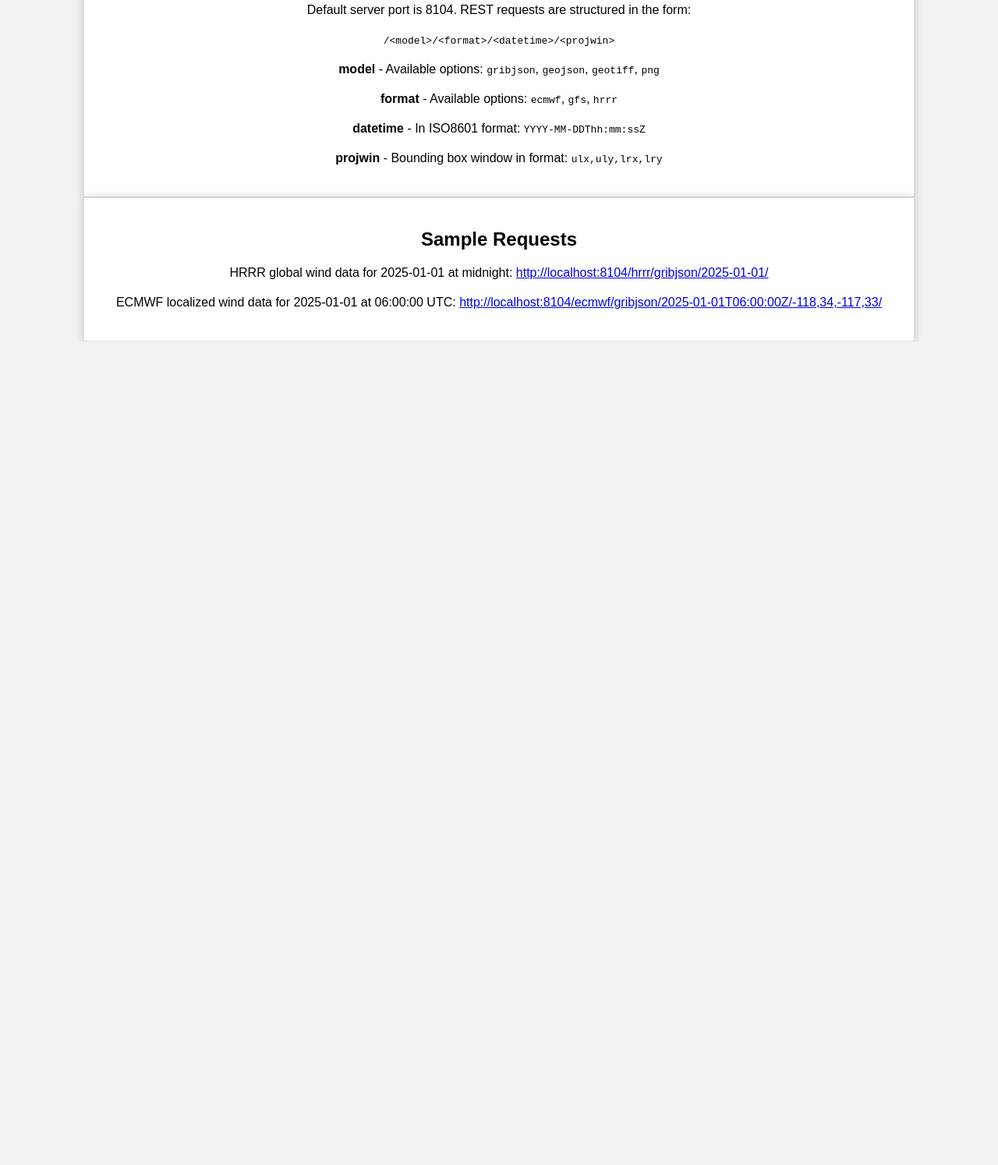
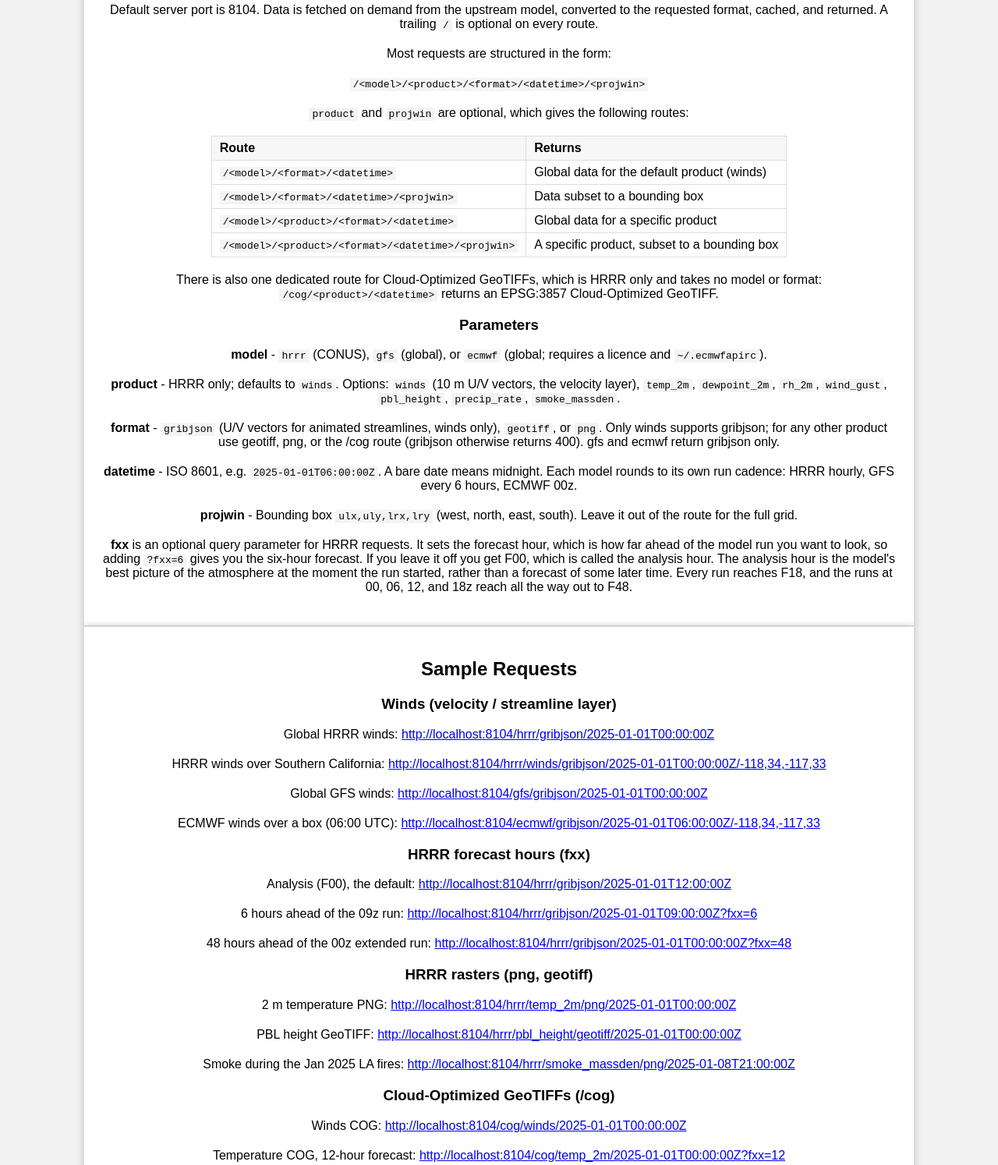
Before and after one commit to NASA-AMMOS/Veloserver, a website: page index.html in a window 1280 px wide. Shown: the part 393-1887 px from the top of the page at 78% size. Before the commit the page ends 831 px from the top, so only its background shows below. Drawn offline with Linux system fonts and the light colour scheme.

Commit message:
Fixed some verbage on the README to be more clear and updated the index.html to showcase new features.

```diff
--- a/index.html
+++ b/index.html
@@ -41,6 +41,26 @@
             display: inline-block;
             font-size: 16px;
         }
+
+        table {
+            margin: 0 auto 20px auto;
+            border-collapse: collapse;
+        }
+
+        th, td {
+            border: 1px solid #ddd;
+            padding: 6px 10px;
+            text-align: left;
+        }
+
+        th {
+            background-color: #f7f7f7;
+        }
+
+        code {
+            background-color: #f4f4f4;
+            padding: 1px 4px;
+        }
     </style>
 </head>
 <body>
@@ -54,17 +74,48 @@
         </section>
         <section id="usage">
             <h2>Usage</h2>
-			<p>Default server port is 8104. REST requests are structured in the form:</p>
-			<p><code>/&lt;model&gt;/&lt;format&gt;/&lt;datetime&gt;/&lt;projwin&gt;</code></p>
-			<p><strong>model</strong> - Available options: <code>gribjson</code>, <code>geojson</code>, <code>geotiff</code>, <code>png</code></p>
-			<p><strong>format</strong> - Available options: <code>ecmwf</code>, <code>gfs</code>, <code>hrrr</code></p>
-			<p><strong>datetime</strong> - In ISO8601 format: <code>YYYY-MM-DDThh:mm:ssZ</code></p>
-			<p><strong>projwin</strong> - Bounding box window in format: <code>ulx,uly,lrx,lry</code></p>
+			<p>Default server port is 8104. Data is fetched on demand from the upstream model, converted to the requested format, cached, and returned. A trailing <code>/</code> is optional on every route.</p>
+			<p>Most requests are structured in the form:</p>
+			<p><code>/&lt;model&gt;/&lt;product&gt;/&lt;format&gt;/&lt;datetime&gt;/&lt;projwin&gt;</code></p>
+			<p><code>product</code> and <code>projwin</code> are optional, which gives the following routes:</p>
+			<table>
+				<tr><th>Route</th><th>Returns</th></tr>
+				<tr><td><code>/&lt;model&gt;/&lt;format&gt;/&lt;datetime&gt;</code></td><td>Global data for the default product (winds)</td></tr>
+				<tr><td><code>/&lt;model&gt;/&lt;format&gt;/&lt;datetime&gt;/&lt;projwin&gt;</code></td><td>Data subset to a bounding box</td></tr>
+				<tr><td><code>/&lt;model&gt;/&lt;product&gt;/&lt;format&gt;/&lt;datetime&gt;</code></td><td>Global data for a specific product</td></tr>
+				<tr><td><code>/&lt;model&gt;/&lt;product&gt;/&lt;format&gt;/&lt;datetime&gt;/&lt;projwin&gt;</code></td><td>A specific product, subset to a bounding box</td></tr>
+			</table>
+			<p>There is also one dedicated route for Cloud-Optimized GeoTIFFs, which is HRRR only and takes no model or format: <code>/cog/&lt;product&gt;/&lt;datetime&gt;</code> returns an EPSG:3857 Cloud-Optimized GeoTIFF.</p>
+
+			<h3>Parameters</h3>
+			<p><strong>model</strong> - <code>hrrr</code> (CONUS), <code>gfs</code> (global), or <code>ecmwf</code> (global; requires a licence and <code>~/.ecmwfapirc</code>).</p>
+			<p><strong>product</strong> - HRRR only; defaults to <code>winds</code>. Options: <code>winds</code> (10 m U/V vectors, the velocity layer), <code>temp_2m</code>, <code>dewpoint_2m</code>, <code>rh_2m</code>, <code>wind_gust</code>, <code>pbl_height</code>, <code>precip_rate</code>, <code>smoke_massden</code>.</p>
+			<p><strong>format</strong> - <code>gribjson</code> (U/V vectors for animated streamlines, winds only), <code>geotiff</code>, or <code>png</code>. Only winds supports gribjson; for any other product use geotiff, png, or the /cog route (gribjson otherwise returns 400). gfs and ecmwf return gribjson only.</p>
+			<p><strong>datetime</strong> - ISO 8601, e.g. <code>2025-01-01T06:00:00Z</code>. A bare date means midnight. Each model rounds to its own run cadence: HRRR hourly, GFS every 6 hours, ECMWF 00z.</p>
+			<p><strong>projwin</strong> - Bounding box <code>ulx,uly,lrx,lry</code> (west, north, east, south). Leave it out of the route for the full grid.</p>
+			<p><strong>fxx</strong> is an optional query parameter for HRRR requests. It sets the forecast hour, which is how far ahead of the model run you want to look, so adding <code>?fxx=6</code> gives you the six-hour forecast. If you leave it off you get F00, which is called the analysis hour. The analysis hour is the model's best picture of the atmosphere at the moment the run started, rather than a forecast of some later time. Every run reaches F18, and the runs at 00, 06, 12, and 18z reach all the way out to F48.</p>
         </section>
         <section id="samples">
             <h2>Sample Requests</h2>
-			<p>HRRR global wind data for 2025-01-01 at midnight: <a href="http://localhost:8104/hrrr/gribjson/2025-01-01/" rel="nofollow">http://localhost:8104/hrrr/gribjson/2025-01-01/</a></p>
-			<p>ECMWF localized wind data for 2025-01-01 at 06:00:00 UTC: <a href="http://localhost:8104/ecmwf/gribjson/2025-01-01T06:00:00Z/-118,34,-117,33/" rel="nofollow">http://localhost:8104/ecmwf/gribjson/2025-01-01T06:00:00Z/-118,34,-117,33/</a></p>
+			<h3>Winds (velocity / streamline layer)</h3>
+			<p>Global HRRR winds: <a href="http://localhost:8104/hrrr/gribjson/2025-01-01T00:00:00Z" rel="nofollow">http://localhost:8104/hrrr/gribjson/2025-01-01T00:00:00Z</a></p>
+			<p>HRRR winds over Southern California: <a href="http://localhost:8104/hrrr/winds/gribjson/2025-01-01T00:00:00Z/-118,34,-117,33" rel="nofollow">http://localhost:8104/hrrr/winds/gribjson/2025-01-01T00:00:00Z/-118,34,-117,33</a></p>
+			<p>Global GFS winds: <a href="http://localhost:8104/gfs/gribjson/2025-01-01T00:00:00Z" rel="nofollow">http://localhost:8104/gfs/gribjson/2025-01-01T00:00:00Z</a></p>
+			<p>ECMWF winds over a box (06:00 UTC): <a href="http://localhost:8104/ecmwf/gribjson/2025-01-01T06:00:00Z/-118,34,-117,33" rel="nofollow">http://localhost:8104/ecmwf/gribjson/2025-01-01T06:00:00Z/-118,34,-117,33</a></p>
+
+			<h3>HRRR forecast hours (fxx)</h3>
+			<p>Analysis (F00), the default: <a href="http://localhost:8104/hrrr/gribjson/2025-01-01T12:00:00Z" rel="nofollow">http://localhost:8104/hrrr/gribjson/2025-01-01T12:00:00Z</a></p>
+			<p>6 hours ahead of the 09z run: <a href="http://localhost:8104/hrrr/gribjson/2025-01-01T09:00:00Z?fxx=6" rel="nofollow">http://localhost:8104/hrrr/gribjson/2025-01-01T09:00:00Z?fxx=6</a></p>
+			<p>48 hours ahead of the 00z extended run: <a href="http://localhost:8104/hrrr/gribjson/2025-01-01T00:00:00Z?fxx=48" rel="nofollow">http://localhost:8104/hrrr/gribjson/2025-01-01T00:00:00Z?fxx=48</a></p>
+
+			<h3>HRRR rasters (png, geotiff)</h3>
+			<p>2 m temperature PNG: <a href="http://localhost:8104/hrrr/temp_2m/png/2025-01-01T00:00:00Z" rel="nofollow">http://localhost:8104/hrrr/temp_2m/png/2025-01-01T00:00:00Z</a></p>
+			<p>PBL height GeoTIFF: <a href="http://localhost:8104/hrrr/pbl_height/geotiff/2025-01-01T00:00:00Z" rel="nofollow">http://localhost:8104/hrrr/pbl_height/geotiff/2025-01-01T00:00:00Z</a></p>
+			<p>Smoke during the Jan 2025 LA fires: <a href="http://localhost:8104/hrrr/smoke_massden/png/2025-01-08T21:00:00Z" rel="nofollow">http://localhost:8104/hrrr/smoke_massden/png/2025-01-08T21:00:00Z</a></p>
+
+			<h3>Cloud-Optimized GeoTIFFs (/cog)</h3>
+			<p>Winds COG: <a href="http://localhost:8104/cog/winds/2025-01-01T00:00:00Z" rel="nofollow">http://localhost:8104/cog/winds/2025-01-01T00:00:00Z</a></p>
+			<p>Temperature COG, 12-hour forecast: <a href="http://localhost:8104/cog/temp_2m/2025-01-01T00:00:00Z?fxx=12" rel="nofollow">http://localhost:8104/cog/temp_2m/2025-01-01T00:00:00Z?fxx=12</a></p>
         </section>
     </main>
 </body>
```
Also changed, not shown: README.md.
